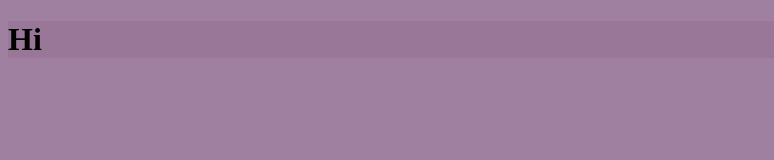
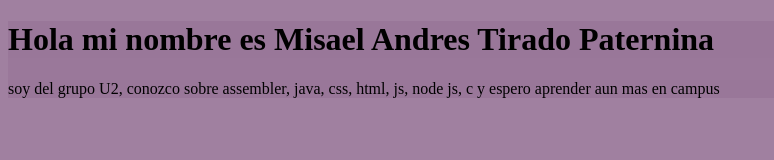
Before and after one commit to DeuryZ/MyWEB, a plain HTML site: page index.html in a window 1280 px wide. Shown: the whole page, without its empty margins (0-774 px from the left). Drawn offline with Linux system fonts and the light colour scheme.

Commit message:
fix: :memo: Presentacion sobre mi
En el documento index agrego la presentacion de discord que se hizo al iniciar en campus

@CampusLands

```diff
--- a/index.html
+++ b/index.html
@@ -8,6 +8,7 @@
     <script src="main.js" defer type="module"></script>
 </head>
 <body>
-    <h1>Hi</h1>
+    <h1>Hola mi nombre es Misael Andres Tirado Paternina</h1>
+    <p>soy del grupo U2, conozco sobre assembler, java, css, html, js, node js, c y espero aprender aun mas en campus</p>
 </body>
 </html>
```
